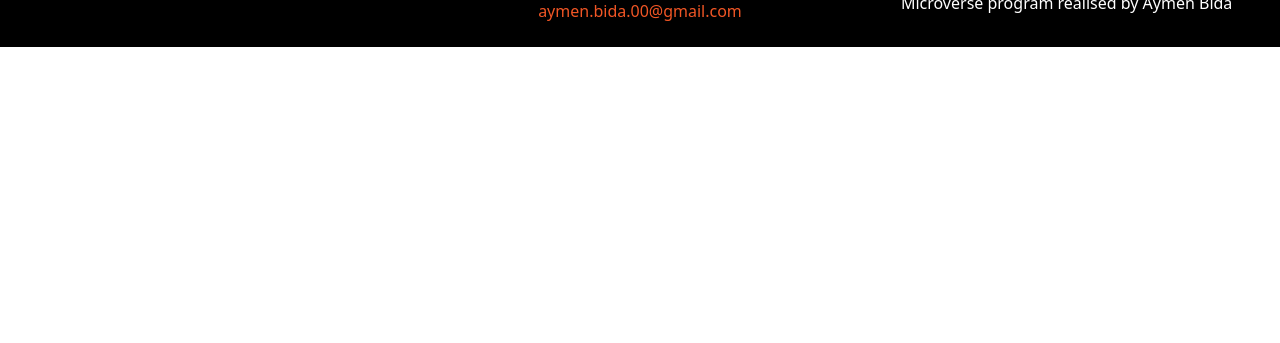
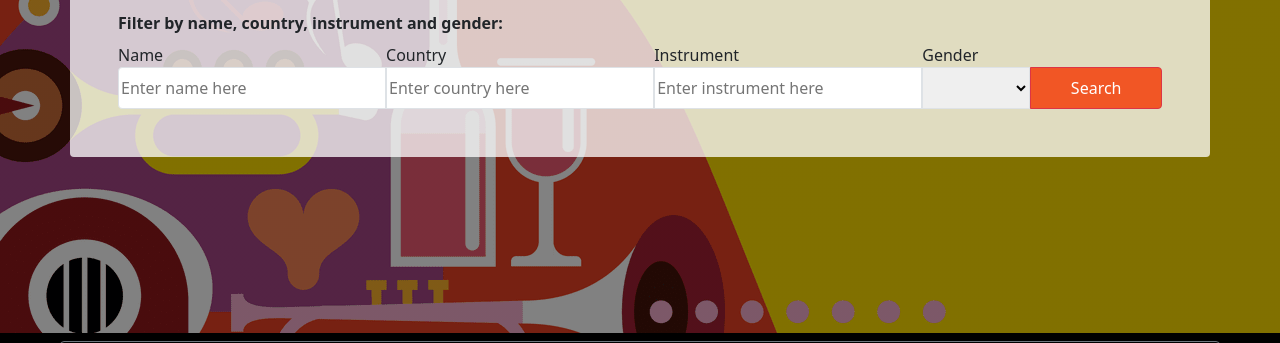
Before and after one commit to AymenBida/Directory-of-Musicians, a plain HTML site: page list.html in a window 1280 px wide. Shown: the part 261-604 px from the top of the page. Drawn offline with nearby package versions, Linux system fonts and the light colour scheme.

Commit message:
add the form for filtered search inside list.html

```diff
--- a/css/styles.scss
+++ b/css/styles.scss
@@ -30,6 +30,10 @@ ul {
 
 .text-mygray {
   color: $my-gray;
+}
+
+.text-transparent {
+  color: transparent;
 }
 
 .icon {
@@ -77,6 +81,10 @@ ul {
   background-image: url(../assets/images/smartphone.jpg);
 }
 
+#main-container-2 {
+  padding: 10em 0;
+}
+
 #main-container {
   background-image:
     linear-gradient(rgba(0, 0, 0, 0.493), rgba(0, 0, 0, 0.493)),
--- a/list.html
+++ b/list.html
@@ -44,6 +44,45 @@
       </div>
     </nav>
   </header>
+
+  <main>
+    <div id="main-container" class="container-fluid bg-light">
+      <form action="list.html" id="search-form" class="container rounded p-5 mb-3" method="GET">
+        <div>
+          <p class="fw-bold mb-2">Filter by name, country, instrument and gender:</p>
+          <div class="d-flex flex-wrap">
+            <div class="d-flex flex-column flex-fill">
+              <label for="name">Name</label>
+              <input class="border border py-2 rounded-start" id="name" type="text" placeholder="Enter name here">
+            </div>
+            <div class="d-flex flex-column flex-fill">
+              <label for="country">Country</label>
+              <input class="border border py-2" id="country" type="text" placeholder="Enter country here">
+            </div>
+            <div class="d-flex flex-column flex-fill">
+              <label for="instrument">Instrument</label>
+              <input class="border border py-2" id="instrument" type="text" placeholder="Enter instrument here">
+            </div>
+            <div class="d-flex flex-column flex-fill">
+              <label for="gender">Gender</label>
+              <select name="gender" class="border border py-2" id="gender" type="text" placeholder="Enter instrument here">
+                <option disabled selected value=""></option>
+                <option value="M">Male</option>
+                <option value="F">Female</option>
+              </select>
+            </div>
+            <div class="d-flex flex-column flex-fill">
+              <label class="text-transparent" for="nothing">-</label>
+              <button type="submit"
+                class="rounded-end border border-danger bg-myred text-white py-2 px-4">Search</button>
+            </div>
+          </div>
+        </div>
+      </form>
+
+
+    </div>
+  </main>
 
   <footer class="container-fluid bg-black">
     <div class="py-2 px-5 px-md-2 px-lg-5">
```
Also changed, not shown: css/styles.css, 1 other file.
